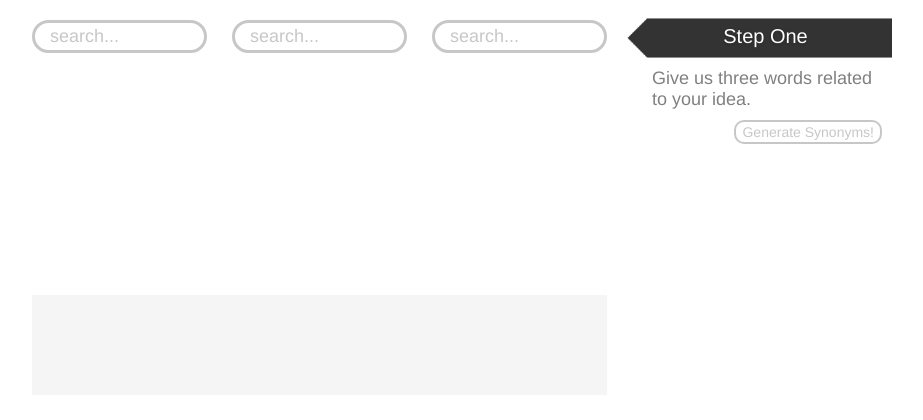
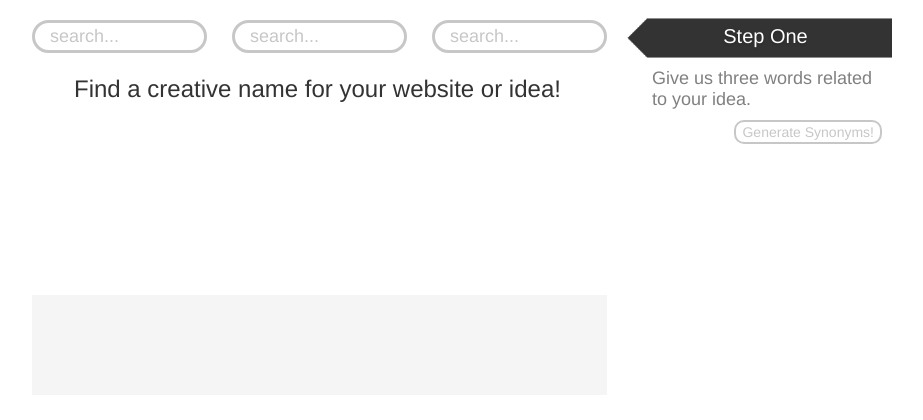
Before and after one commit to abc123s/Syntext, a PHP site: page / in a window 1280 px wide. Shown: the part 106-526 px from the top of the page, without its empty margins (178-1101 px from the left). Run offline with PHP 8.4, Linux system fonts and the light colour scheme; some libraries are stand-ins or nearby versions.

Commit message:
Style changes.

```diff
--- a/about.html
+++ b/about.html
@@ -15,7 +15,7 @@
 </script>
     <title> Syntext - Make a name for your new idea! </title>
     <meta name="description" content="Have a great idea but don't know how to brand it? Use syntext to generate cool names for your new startup, established business, or cool idea!">
-    <meta name="keywords" content="synonym, synonyms, generate, generator, name, names, namer, mash, masher, create, creater, word, words, title, name masher, namemasher, name generator, namegenerator, name creator, namecreator, word masher, wordmasher, worder generator, wordgenerator, word creator, wordcreator, synonym generator, synonymgenerator, synonym masher, synonymmasher, synonym creator, synonymcreator">
+    <meta name="keywords" content="company, random, company name generator, random company name generator, synonym, synonyms, generate, generator, name, names, namer, mash, masher, create, creater, word, words, title, name masher, namemasher, name generator, namegenerator, name creator, namecreator, word masher, wordmasher, worder generator, wordgenerator, word creator, wordcreator, synonym generator, synonymgenerator, synonym masher, synonymmasher, synonym creator, synonymcreator, startup, startup name, startup namer, startup creator">
 
 <link rel="stylesheet" type="text/css" href="style.css" />
 </head>
--- a/contact.html
+++ b/contact.html
@@ -15,9 +15,9 @@
 </script>
     <title> Syntext - Make a name for your new idea! </title>
     <meta name="description" content="Have a great idea but don't know how to brand it? Use syntext to generate cool names for your new startup, established business, or cool idea!">
-    <meta name="keywords" content="synonym, synonyms, generate, generator, name, names, namer, mash, masher, create, creater, word, words, title, name masher, namemasher, name generator, namegenerator, name creator, namecreator, word masher, wordmasher, worder generator, wordgenerator, word creator, wordcreator, synonym generator, synonymgenerator, synonym masher, synonymmasher, synonym creator, synonymcreator">
+    <meta name="keywords" content="company, random, company name generator, random company name generator, synonym, synonyms, generate, generator, name, names, namer, mash, masher, create, creater, word, words, title, name masher, namemasher, name generator, namegenerator, name creator, namecreator, word masher, wordmasher, worder generator, wordgenerator, word creator, wordcreator, synonym generator, synonymgenerator, synonym masher, synonymmasher, synonym creator, synonymcreator, startup, startup name, startup namer, startup creator">
 
-<link rel="stylesheet" type="text/css" href="style.css" />
+    <link rel="stylesheet" type="text/css" href="style.css" />
 </head>
 
 <body>
--- a/index.html
+++ b/index.html
@@ -15,7 +15,7 @@
 
 <title> Syntext - Make a name for your new idea! </title>
 <meta name="description" content="Have a great idea but don't know how to brand it? Use syntext to generate cool names for your new startup, established business, or cool idea!">
-<meta name="keywords" content="synonym, synonyms, generate, generator, name, names, namer, mash, masher, create, creater, word, words, title, name masher, namemasher, name generator, namegenerator, name creator, namecreator, word masher, wordmasher, worder generator, wordgenerator, word creator, wordcreator, synonym generator, synonymgenerator, synonym masher, synonymmasher, synonym creator, synonymcreator, startup, startup name, startup namer, startup creator">
+<meta name="keywords" content="free, company, random, company name generator, random company name generator, synonym, synonyms, generate, generator, name, names, namer, mash, masher, create, creater, word, words, title, name masher, namemasher, name generator, namegenerator, name creator, namecreator, word masher, wordmasher, worder generator, wordgenerator, word creator, wordcreator, synonym generator, synonymgenerator, synonym masher, synonymmasher, synonym creator, synonymcreator, startup, startup name, startup namer, startup creator">
 
 <link rel="stylesheet" type="text/css" href="style.css" />
 <script type="text/javascript" src="http://ajax.googleapis.com/ajax/libs/jquery/1.7.1/jquery.min.js"></script>
@@ -44,8 +44,11 @@
             	<div class="word">
             		<input type="text" id="word2" class = "input"/>
                 </div>
+	    </div>
+	    <div id="instructions">
+            	Find a creative name for your website or idea!
             </div>
-            <div id="output">
+	    <div id="output">
                 <div id="names0" class="names">
                 </div>
                 <div id="names1" class="names">
--- a/script.js
+++ b/script.js
@@ -420,6 +420,7 @@ function getSynonym() {
     }
     document.getElementById('i-one').style.display = 'none';
     document.getElementById('step-one').style.display= 'none';
+    document.getElementById('instructions').style.display = 'none';
     if (document.getElementById('i-three').style.display == '')
     {
         document.getElementById('i-two').style.display = 'inherit';
--- a/style.css
+++ b/style.css
@@ -371,3 +371,12 @@ li {
 #twitter {
     margin-left: 10px;
 }
+
+#instructions {
+    position: absolute;
+    margin-top: 55px;
+    font-size: 24px;
+    width: 550px;
+    margin-left: 42px;
+    margin-right: auto;
+}
```
